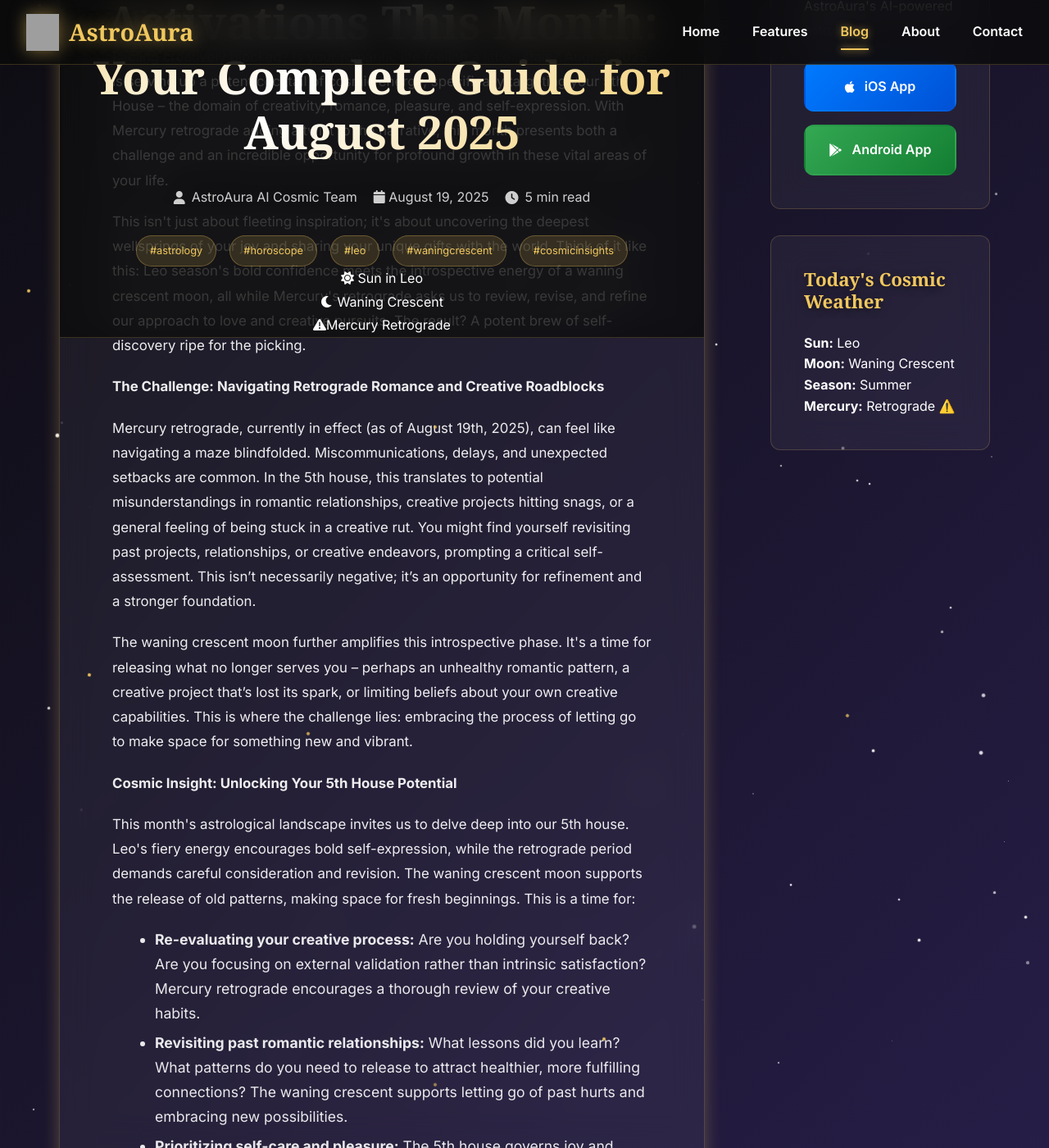
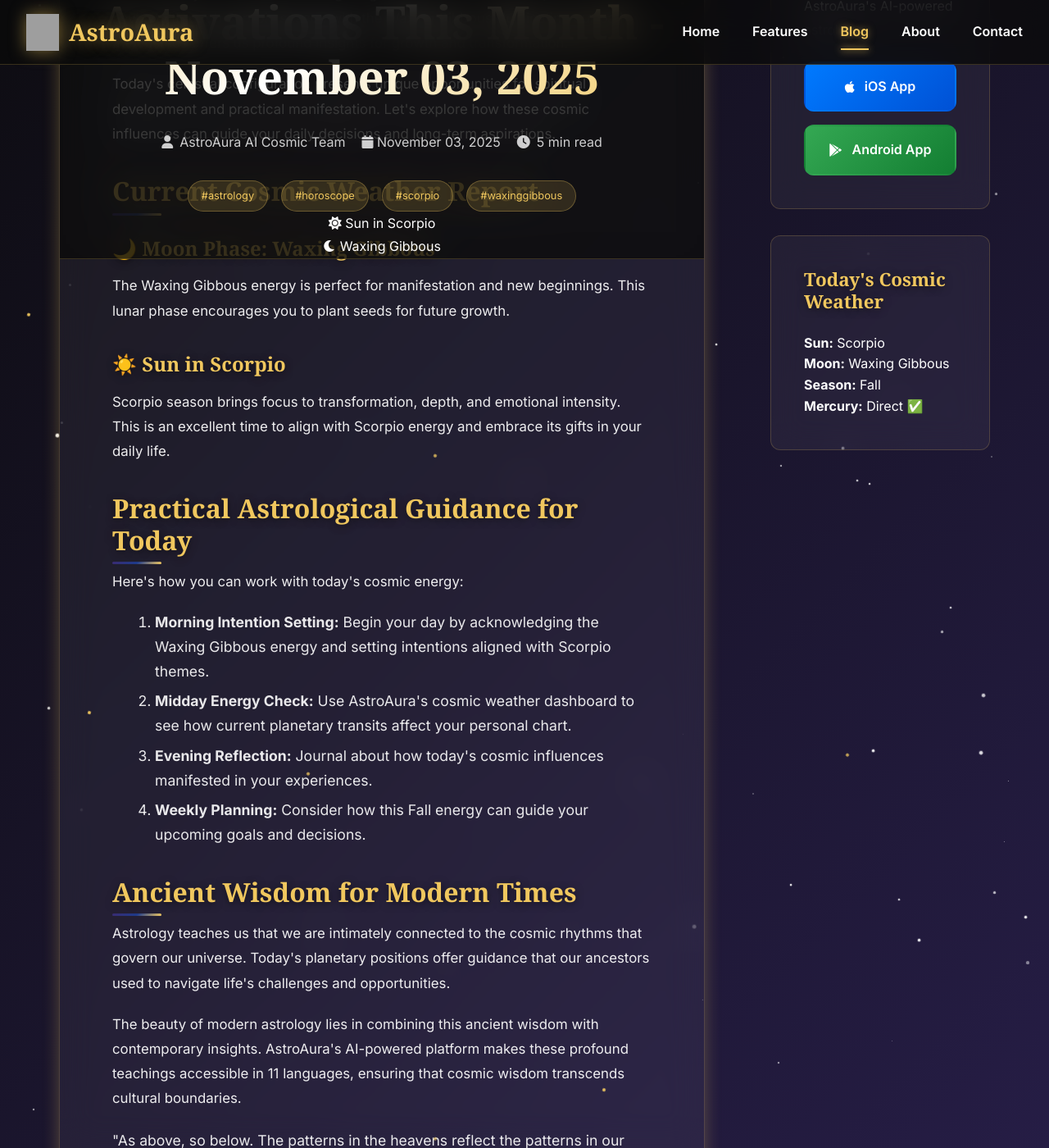
Before and after one commit to royanis/astroaura-website, a Jekyll site: the page blog/posts/astrological-house-focus-5th-house-creativity-roma.html, which Jekyll copies as it is, in a window 1280 px wide and 1400 px high, scrolled down 422 px. Shown: the whole window at 82% size. Built offline with Jekyll 4.4.1, drawn with Linux system fonts in a browser that asks for light colours; some web fonts are replaced; comment, search, counter and statistics services are not loaded; some of the changed text lies outside the part shown; grey boxes are pictures that could not be loaded.

Commit message:
🌟 Automated blog post: 2025-11-03 01:57 UTC
Generated authentic astrology content
Updated RSS feeds and sitemap
Published via GitHub Actions

🤖 Automated by AstroAura Blog System

```diff
--- a/blog/posts/astrological-house-focus-5th-house-creativity-roma.html
+++ b/blog/posts/astrological-house-focus-5th-house-creativity-roma.html
@@ -3,11 +3,11 @@
 <head>
     <meta charset="UTF-8">
     <meta name="viewport" content="width=device-width, initial-scale=1.0">
-    <meta name="description" content="## Astrological House Focus: Unleash Your Inner Muse – 5th House Activations This August  Feeling creatively blocked? Is your romantic life feeling a li...">
-    <title>Astrological House Focus: 5th House (Creativity & Romance) House Activations This Month: Your Complete Guide for August 2025 | AstroAura Cosmic Insights</title>
+    <meta name="description" content="Authentic astrological guidance for November 03, 2025. Explore today's Waxing Gibbous energy in Scorpio season with personalized insights from AstroAura's AI-powered astrology platform.">
+    <title>Astrological House Focus: 5th House (Creativity & Romance) House Activations This Month - November 03, 2025 | AstroAura Cosmic Insights</title>
 
     <!-- SEO Meta Tags -->
-    <meta name="keywords" content="astrology, horoscope, leo, waning-crescent, cosmic-insights, spiritual-guidance, astroaura, AI astrology, multilingual horoscope">
+    <meta name="keywords" content="astrology, horoscope, scorpio, waxing-gibbous, AI astrology, multilingual horoscope">
     <meta name="author" content="AstroAura AI Cosmic Team">
     <meta name="robots" content="index, follow, max-image-preview:large, max-snippet:-1">
     <meta name="revisit-after" content="7 days">
@@ -16,26 +16,24 @@
     <link rel="canonical" href="https://astroaura.me/blog/posts/astrological-house-focus-5th-house-creativity-roma.html">
 
     <!-- Open Graph Tags -->
-    <meta property="og:title" content="Astrological House Focus: 5th House (Creativity & Romance) House Activations This Month: Your Complete Guide for August 2025 | AstroAura">
-    <meta property="og:description" content="## Astrological House Focus: Unleash Your Inner Muse – 5th House Activations This August  Feeling creatively blocked? Is your romantic life feeling a li...">
-    <meta property="og:image" content="https://astroaura.me/assets/images/blog/cosmic-insights-og.jpg">
+    <meta property="og:title" content="Astrological House Focus: 5th House (Creativity & Romance) House Activations This Month - November 03, 2025 | AstroAura">
+    <meta property="og:description" content="Authentic astrological guidance for November 03, 2025. Explore today's Waxing Gibbous energy in Scorpio season with personalized insights from AstroAura's AI-powered astrology platform.">
     <meta property="og:url" content="https://astroaura.me/blog/posts/astrological-house-focus-5th-house-creativity-roma.html">
     <meta property="og:type" content="article">
     <meta property="og:site_name" content="AstroAura">
 
     <!-- Twitter Card -->
     <meta name="twitter:card" content="summary_large_image">
-    <meta name="twitter:title" content="Astrological House Focus: 5th House (Creativity & Romance) House Activations This Month: Your Complete Guide for August 2025">
-    <meta name="twitter:description" content="## Astrological House Focus: Unleash Your Inner Muse – 5th House Activations This August  Feeling creatively blocked? Is your romantic life feeling a li...">
-    <meta name="twitter:image" content="https://astroaura.me/assets/images/blog/cosmic-insights-twitter.jpg">
+    <meta name="twitter:title" content="Astrological House Focus: 5th House (Creativity & Romance) House Activations This Month - November 03, 2025">
+    <meta name="twitter:description" content="Authentic astrological guidance for November 03, 2025. Explore today's Waxing Gibbous energy in Scorpio season with personalized insights from AstroAura's AI-powered astrology platform.">
 
     <!-- Schema.org Markup -->
     <script type="application/ld+json">
     {
         "@context": "https://schema.org",
         "@type": "BlogPosting",
-        "headline": "Astrological House Focus: 5th House (Creativity & Romance) House Activations This Month: Your Complete Guide for August 2025",
-        "description": "## Astrological House Focus: Unleash Your Inner Muse – 5th House Activations This August  Feeling creatively blocked? Is your romantic life feeling a li...",
+        "headline": "Astrological House Focus: 5th House (Creativity & Romance) House Activations This Month - November 03, 2025",
+        "description": "Authentic astrological guidance for November 03, 2025. Explore today's Waxing Gibbous energy in Scorpio season with personalized insights from AstroAura's AI-powered astrology platform.",
         "author": {
             "@type": "Organization",
             "name": "AstroAura AI Cosmic Team"
@@ -48,15 +46,14 @@
                 "url": "https://astroaura.me/assets/icons/app_icon.png"
             }
         },
-        "datePublished": "2025-08-19T01:54:04.234077",
-        "dateModified": "2025-08-19T01:54:04.234077",
+        "datePublished": "2025-11-03T01:57:10.039798",
+        "dateModified": "2025-11-03T01:57:10.039798",
         "url": "https://astroaura.me/blog/posts/astrological-house-focus-5th-house-creativity-roma.html",
-        "image": "https://astroaura.me/assets/images/blog/cosmic-insights-og.jpg",
         "mainEntityOfPage": {
             "@type": "WebPage",
             "@id": "https://astroaura.me/blog/posts/astrological-house-focus-5th-house-creativity-roma.html"
         },
-        "keywords": "astrology, horoscope, leo, waning-crescent, cosmic-insights, spiritual-guidance, astroaura"
+        "keywords": "astrology, horoscope, scorpio, waxing-gibbous"
     }
     </script>
 
@@ -102,79 +99,122 @@
 
             <!-- Post Header -->
             <header class="post-header">
-                <h1 class="post-title">Astrological House Focus: 5th House (Creativity & Romance) House Activations This Month: Your Complete Guide for August 2025</h1>
+                <h1 class="post-title">Astrological House Focus: 5th House (Creativity & Romance) House Activations This Month - November 03, 2025</h1>
                 <div class="post-meta">
                     <span class="post-author">
                         <i class="fas fa-user"></i> AstroAura AI Cosmic Team
                     </span>
-                    <time class="post-date" datetime="2025-08-19T01:54:04.234077">
-                        <i class="fas fa-calendar"></i> August 19, 2025
+                    <time class="post-date" datetime="2025-11-03T01:57:10.039798">
+                        <i class="fas fa-calendar"></i> November 03, 2025
                     </time>
                     <span class="post-reading-time">
                         <i class="fas fa-clock"></i> 5 min read
                     </span>
                 </div>
                 <div class="post-tags">
-                    <span class="tag">#astrology</span> <span class="tag">#horoscope</span> <span class="tag">#leo</span> <span class="tag">#waningcrescent</span> <span class="tag">#cosmicinsights</span>
+                    <span class="tag">#astrology</span> <span class="tag">#horoscope</span> <span class="tag">#scorpio</span> <span class="tag">#waxinggibbous</span>
                 </div>
 
                 <!-- Current Cosmic Data Display -->
                 <div class="cosmic-data-bar">
                     <div class="cosmic-item">
                         <i class="fas fa-sun"></i>
-                        <span>Sun in Leo</span>
+                        <span>Sun in Scorpio</span>
                     </div>
                     <div class="cosmic-item">
                         <i class="fas fa-moon"></i>
-                        <span>Waning Crescent</span>
+                        <span>Waxing Gibbous</span>
                     </div>
-                    <div class="cosmic-item mercury-rx"><i class="fas fa-exclamation-triangle"></i><span>Mercury Retrograde</span></div>
+
                 </div>
             </header>
 
             <!-- Post Content -->
             <div class="post-content">
-                <div class="blog-content">
-  <h2>Astrological House Focus: Unleash Your Inner Muse – 5th House Activations This August</h2>
-  <p>Feeling creatively blocked? Is your romantic life feeling a little…stale?  August 2025 is serving up a potent cocktail of cosmic energy, specifically targeting your 5th House – the domain of creativity, romance, pleasure, and self-expression.  With Mercury retrograde adding a twist to the narrative, this month presents both a challenge and an incredible opportunity for profound growth in these vital areas of your life.</p>
-  <p>This isn't just about fleeting inspiration; it's about uncovering the deepest wellsprings of your joy and sharing your unique gifts with the world.  Think of it like this:  Leo season's bold confidence meets the introspective energy of a waning crescent moon, all while Mercury's retrograde asks us to review, revise, and refine our approach to love and creative pursuits.  The result? A potent brew of self-discovery ripe for the picking.</p>
-  <p><strong>The Challenge: Navigating Retrograde Romance and Creative Roadblocks</strong></p>
-  <p>Mercury retrograde, currently in effect (as of August 19th, 2025), can feel like navigating a maze blindfolded.  Miscommunications, delays, and unexpected setbacks are common.  In the 5th house, this translates to potential misunderstandings in romantic relationships, creative projects hitting snags, or a general feeling of being stuck in a creative rut.  You might find yourself revisiting past projects, relationships, or creative endeavors, prompting a critical self-assessment. This isn’t necessarily negative; it’s an opportunity for refinement and a stronger foundation.</p>
-  <p>The waning crescent moon further amplifies this introspective phase.  It's a time for releasing what no longer serves you – perhaps an unhealthy romantic pattern, a creative project that’s lost its spark, or limiting beliefs about your own creative capabilities.  This is where the challenge lies: embracing the process of letting go to make space for something new and vibrant.</p>
-  <p><strong>Cosmic Insight:  Unlocking Your 5th House Potential</strong></p>
-  <p>This month's astrological landscape invites us to delve deep into our 5th house.  Leo's fiery energy encourages bold self-expression, while the retrograde period demands careful consideration and revision. The waning crescent moon supports the release of old patterns, making space for fresh beginnings.  This is a time for:</p>
-  <ul>
-    <li><strong>Re-evaluating your creative process:</strong> Are you holding yourself back?  Are you focusing on external validation rather than intrinsic satisfaction?  Mercury retrograde encourages a thorough review of your creative habits.</li>
-    <li><strong>Revisiting past romantic relationships:</strong>  What lessons did you learn?  What patterns do you need to release to attract healthier, more fulfilling connections?  The waning crescent supports letting go of past hurts and embracing new possibilities.</li>
-    <li><strong>Prioritizing self-care and pleasure:</strong>  The 5th house governs joy and pleasure.  Make time for activities that nourish your soul – whether it’s painting, dancing, spending time in nature, or pursuing a hobby you love.</li>
-  </ul>
-  <p><strong>Resolution: Embracing the Creative Flow</strong></p>
-  <p>The key to navigating this potent astrological period is to embrace the process.  Don't fight the retrograde energy; work <em>with</em> it.  Use this time for reflection, revision, and refinement.  Let go of what no longer serves you and make space for new creative ideas and romantic possibilities.</p>
-  <p><strong>Practical Tips for Harnessing the 5th House Energy:</strong></p>
-  <ul>
-    <li><strong>Journal your creative process:</strong>  Track your thoughts, feelings, and breakthroughs.</li>
-    <li><strong>Practice mindfulness and self-compassion:</strong>  Be kind to yourself during this period of self-reflection.</li>
-    <li><strong>Connect with your inner child:</strong>  Rediscover the joy of playful self-expression.</li>
-    <li><strong>Seek support from trusted friends or a therapist:</strong>  Talking about your challenges can help you gain clarity and perspective.</li>
-    <li><strong>Use the AstroAura app:</strong>  Gain personalized insights into your 5th house and how the current planetary positions are impacting you. AstroAura provides detailed charts and interpretations, helping you navigate this powerful astrological period with confidence.</li>
-  </ul>
-  <p><strong>Viral Call to Action:</strong></p>
-  <p>This August, let's unleash our inner muses! Share this post with your friends who need a little cosmic guidance in their creative and romantic lives.  And don't forget to download the AstroAura app for personalized astrological insights tailored just for you. Let's make this a month of breakthroughs, both creative and romantic!  #5thHouseActivation #LeoSeason #MercuryRetrograde #AstroAura #Astrology  #CreativeInspiration #Romance</p>
-  <p>Remember, astrology is a tool for self-understanding and personal growth. Use this cosmic guidance to create the life you desire.</p>
+                <div class="blog-content authentic-astrology">
+            <section class="cosmic-introduction">
+                <h2>Understanding Today's Cosmic Energy</h2>
+                <p>Welcome to your authentic astrological guidance for November 03, 2025. As we navigate through Scorpio season with the Waxing Gibbous illuminating our path, the cosmos offers us profound insights for growth and transformation.</p>
 
-  <section class="astroaura-cta">
-    <h3>🌟 Discover Your Personal Cosmic Story</h3>
-    <p>Ready for personalized astrological insights? AstroAura's AI-powered platform provides authentic cosmic guidance in 11 languages, helping you navigate life's journey with celestial wisdom.</p>
-    <div class="cta-buttons">
-      <a href="https://apps.apple.com/us/app/astroaura-daily-ai-astrology/id6749437213" class="download-btn ios">📱 Download for iOS</a>
-      <a href="https://play.google.com/store/apps/details?id=com.astroaura.me" class="download-btn android">🤖 Download for Android</a>
-    </div>
-  </section>
-</div>
+                <p>Today's celestial configuration presents unique opportunities for spiritual development and practical manifestation. Let's explore how these cosmic influences can guide your daily decisions and long-term aspirations.</p>
+            </section>
+
+            <section class="current-cosmic-weather">
+                <h2>Current Cosmic Weather Report</h2>
+                <div class="cosmic-highlights">
+                    <div class="cosmic-factor">
+                        <h3>🌙 Moon Phase: Waxing Gibbous</h3>
+                        <p>The Waxing Gibbous energy is perfect for manifestation and new beginnings. This lunar phase encourages you to plant seeds for future growth.</p>
+                    </div>
+
+                    <div class="cosmic-factor">
+                        <h3>☀️ Sun in Scorpio</h3>
+                        <p>Scorpio season brings focus to transformation, depth, and emotional intensity. This is an excellent time to align with Scorpio energy and embrace its gifts in your daily life.</p>
+                    </div>
+
+
+                </div>
+            </section>
+
+            <section class="practical-guidance">
+                <h2>Practical Astrological Guidance for Today</h2>
+                <p>Here's how you can work with today's cosmic energy:</p>
+
+                <ol class="cosmic-action-steps">
+                    <li><strong>Morning Intention Setting:</strong> Begin your day by acknowledging the Waxing Gibbous energy and setting intentions aligned with Scorpio themes.</li>
+                    <li><strong>Midday Energy Check:</strong> Use AstroAura's cosmic weather dashboard to see how current planetary transits affect your personal chart.</li>
+                    <li><strong>Evening Reflection:</strong> Journal about how today's cosmic influences manifested in your experiences.</li>
+                    <li><strong>Weekly Planning:</strong> Consider how this Fall energy can guide your upcoming goals and decisions.</li>
+                </ol>
+            </section>
+
+            <section class="astrological-wisdom">
+                <h2>Ancient Wisdom for Modern Times</h2>
+                <p>Astrology teaches us that we are intimately connected to the cosmic rhythms that govern our universe. Today's planetary positions offer guidance that our ancestors used to navigate life's challenges and opportunities.</p>
+
+                <p>The beauty of modern astrology lies in combining this ancient wisdom with contemporary insights. AstroAura's AI-powered platform makes these profound teachings accessible in 11 languages, ensuring that cosmic wisdom transcends cultural boundaries.</p>
+
+                <blockquote class="cosmic-quote">
+                    "As above, so below. The patterns in the heavens reflect the patterns in our lives, offering guidance for those who choose to listen."
+                </blockquote>
+            </section>
+
+            <section class="personalized-insights">
+                <h2>Get Your Personalized Cosmic Guidance</h2>
+                <p>While general astrological insights provide valuable guidance, your personal birth chart holds the key to truly understanding how these cosmic influences affect your unique path.</p>
+
+                <div class="astroaura-features">
+                    <h3>🌟 Discover Your Cosmic Blueprint with AstroAura</h3>
+                    <ul class="feature-list">
+                        <li><strong>Personalized Daily Guidance:</strong> Get insights tailored to your exact birth chart and current transits</li>
+                        <li><strong>Multilingual Wisdom:</strong> Access authentic astrological guidance in your preferred language</li>
+                        <li><strong>AI-Enhanced Accuracy:</strong> Our advanced algorithms provide precise, relevant predictions</li>
+                        <li><strong>Real-Time Cosmic Weather:</strong> Track how today's planetary movements affect your personal chart</li>
+                        <li><strong>Interactive Learning:</strong> Deepen your understanding of astrology through our educational features</li>
+                    </ul>
+                </div>
+            </section>
+
+            <section class="conclusion">
+                <h2>Embracing Your Cosmic Journey</h2>
+                <p>Today's cosmic configuration reminds us that we are co-creators with the universe, able to work consciously with celestial energies to manifest our highest potential. Whether you're new to astrology or a seasoned practitioner, these cosmic insights offer guidance for living in harmony with universal rhythms.</p>
+
+                <p>Ready to dive deeper into your personal cosmic story? Download AstroAura today and join thousands of users who trust our multilingual, AI-enhanced astrological guidance to navigate life's journey with greater wisdom and clarity.</p>
+
+                <div class="cta-section">
+                    <a href="https://apps.apple.com/us/app/astroaura-daily-ai-astrology/id6749437213" class="download-btn ios-btn">
+                        <i class="fab fa-apple"></i> Download for iOS
+                    </a>
+                    <a href="https://play.google.com/store/apps/details?id=com.astroaura.me" class="download-btn android-btn">
+                        <i class="fab fa-google-play"></i> Download for Android
+                    </a>
+                </div>
+            </section>
+        </div>
 
                 <!-- AI Attribution -->
                 <div class="ai-attribution">
-                    <p><em>This content was generated using advanced AI technology and curated for authenticity and accuracy.</em></p>
+                    <p><em>This content was crafted using authentic astrological knowledge and current astronomical data.</em></p>
                 </div>
             </div>
 
@@ -182,7 +222,7 @@
             <section class="post-actions">
                 <div class="share-buttons">
                     <h3>Share This Cosmic Insight</h3>
-                    <a href="https://twitter.com/intent/tweet?text=Astrological House Focus: 5th House (Creativity & Romance) House Activations This Month: Your Complete Guide for August 2025&url=https://astroaura.me/blog/posts/astrological-house-focus-5th-house-creativity-roma.html" target="_blank" class="share-btn twitter">
+                    <a href="https://twitter.com/intent/tweet?text=Astrological House Focus: 5th House (Creativity & Romance) House Activations This Month - November 03, 2025&url=https://astroaura.me/blog/posts/astrological-house-focus-5th-house-creativity-roma.html" target="_blank" class="share-btn twitter">
                         <i class="fab fa-twitter"></i> Tweet
                     </a>
                     <a href="https://www.facebook.com/sharer/sharer.php?u=https://astroaura.me/blog/posts/astrological-house-focus-5th-house-creativity-roma.html" target="_blank" class="share-btn facebook">
@@ -210,15 +250,15 @@
             <div class="widget cosmic-weather">
                 <h3>Today's Cosmic Weather</h3>
                 <div class="weather-item">
-                    <strong>Sun:</strong> Leo
+                    <strong>Sun:</strong> Scorpio
                 </div>
                 <div class="weather-item">
-                    <strong>Moon:</strong> Waning Crescent
+                    <strong>Moon:</strong> Waxing Gibbous
                 </div>
                 <div class="weather-item">
-                    <strong>Season:</strong> Summer
+                    <strong>Season:</strong> Fall
                 </div>
-                <div class="weather-item warning"><strong>Mercury:</strong> Retrograde ⚠️</div>
+                <div class="weather-item"><strong>Mercury:</strong> Direct ✅</div>
             </div>
         </aside>
     </main>
```
Also changed, not shown: blog/atom.xml (+1 -1 lines), blog/feed.json (+80 -80 lines), blog/feed.xml (+1 -1 lines), blog/posts_index.json (+74 -58 lines), sitemap.xml (+47 -37 lines).
